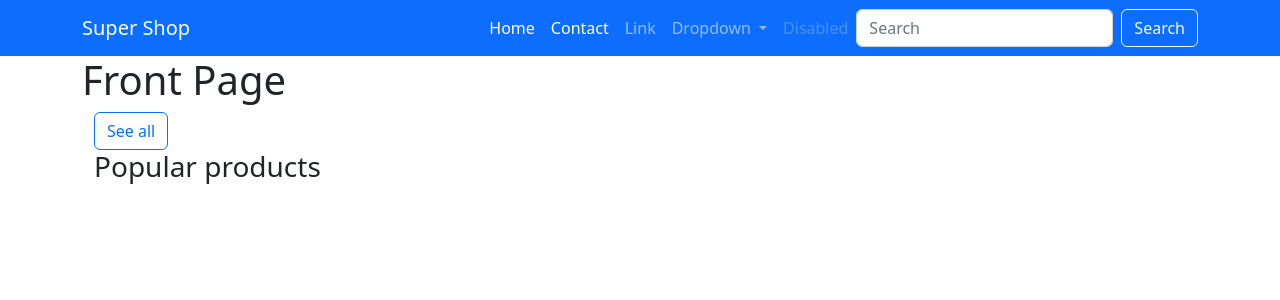
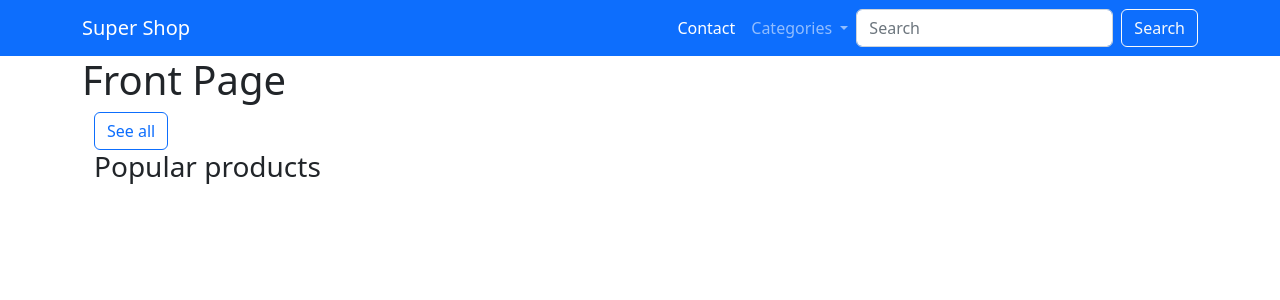
Before and after one commit to SerhiiKarnaukh/vue-test-manager, a Django app: page / in a window 1280 px wide. Shown: the top 300 px of the page. Run offline with Django 4.2, Linux system fonts and the light colour scheme; data that the repository does not hold is empty.

Commit message:
Show categories in the menu

```diff
--- a/backend/shop/shop/apps/core/templates/core/base.html
+++ b/backend/shop/shop/apps/core/templates/core/base.html
@@ -31,18 +31,12 @@
         <div class="collapse navbar-collapse" id="navbarSupportedContent">
           <ul class="navbar-nav ms-auto mb-2 mb-lg-0">
             <li class="nav-item">
-              <a class="nav-link active" aria-current="page" href="#">Home</a>
-            </li>
-            <li class="nav-item">
               <a
                 class="nav-link active"
                 aria-current="page"
                 href="{% url 'contact' %}"
                 >Contact</a
               >
-            </li>
-            <li class="nav-item">
-              <a class="nav-link" href="#">Link</a>
             </li>
             <li class="nav-item dropdown">
               <a
@@ -52,19 +46,19 @@
                 data-bs-toggle="dropdown"
                 aria-expanded="false"
               >
-                Dropdown
+                Categories
               </a>
               <ul class="dropdown-menu">
-                <li><a class="dropdown-item" href="#">Action</a></li>
-                <li><a class="dropdown-item" href="#">Another action</a></li>
-                <li><hr class="dropdown-divider" /></li>
+                {% for category in menu_categories %}
                 <li>
-                  <a class="dropdown-item" href="#">Something else here</a>
+                  <a
+                    class="dropdown-item"
+                    href="{{ category.get_absolute_url }}"
+                    >{{ category.name }}</a
+                  >
                 </li>
+                {% endfor %}
               </ul>
-            </li>
-            <li class="nav-item">
-              <a class="nav-link disabled">Disabled</a>
             </li>
           </ul>
           <form class="d-flex" role="search">
@@ -89,15 +83,5 @@
       integrity="sha384-kenU1KFdBIe4zVF0s0G1M5b4hcpxyD9F7jL+jjXkk+Q2h455rYXK/7HAuoJl+0I4"
       crossorigin="anonymous"
     ></script>
-    <script
-      src="https://cdn.jsdelivr.net/npm/@popperjs/core@2.11.6/dist/umd/popper.min.js"
-      integrity="sha384-oBqDVmMz9ATKxIep9tiCxS/Z9fNfEXiDAYTujMAeBAsjFuCZSmKbSSUnQlmh/jp3"
-      crossorigin="anonymous"
-    ></script>
-    <script
-      src="https://cdn.jsdelivr.net/npm/bootstrap@5.2.3/dist/js/bootstrap.min.js"
-      integrity="sha384-cuYeSxntonz0PPNlHhBs68uyIAVpIIOZZ5JqeqvYYIcEL727kskC66kF92t6Xl2V"
-      crossorigin="anonymous"
-    ></script>
   </body>
 </html>
--- a/backend/shop/shop/apps/core/templates/core/frontpage.html
+++ b/backend/shop/shop/apps/core/templates/core/frontpage.html
@@ -10,8 +10,8 @@
       {% for product in products%}
       <div class="col-md-3">
         <div class="card card-product-grid">
-          <a href="{% url 'product_detail' product.slug %}" class="img-wrap">
-            <img src="https://picsum.photos/200/300" />
+          <a href="{{ product.get_absolute_url }}" class="img-wrap">
+            <img src="{{product.image.url}}" widt="200" height="200" />
           </a>
           <figcaption class="info-wrap">
             <a href="./product-detail.html" class="title">{{product.name}}</a>
--- /dev/null
+++ b/backend/shop/shop/apps/product/context_processors.py
@@ -0,0 +1,7 @@
+from .models import Category
+
+
+def menu_categories(request):
+    categories = Category.objects.all()
+
+    return {'menu_categories': categories}
--- a/backend/shop/shop/settings.py
+++ b/backend/shop/shop/settings.py
@@ -70,6 +70,7 @@ TEMPLATES = [
                 'django.template.context_processors.request',
                 'django.contrib.auth.context_processors.auth',
                 'django.contrib.messages.context_processors.messages',
+                'product.context_processors.menu_categories',
             ],
         },
     },
--- a/backend/shop/shop/urls.py
+++ b/backend/shop/shop/urls.py
@@ -16,7 +16,9 @@ urlpatterns = [
     # for Django Template Language
     path('', FrontPage.as_view(), name='frontpage'),
     path('contact/', contact, name='contact'),
-    path('<slug:slug>/', ProductDetail.as_view(), name='product_detail'),
+    path('<slug:category_slug>/<slug:slug>/',
+         ProductDetail.as_view(),
+         name='product_detail'),
 ]
 
 if settings.DEBUG:
```
